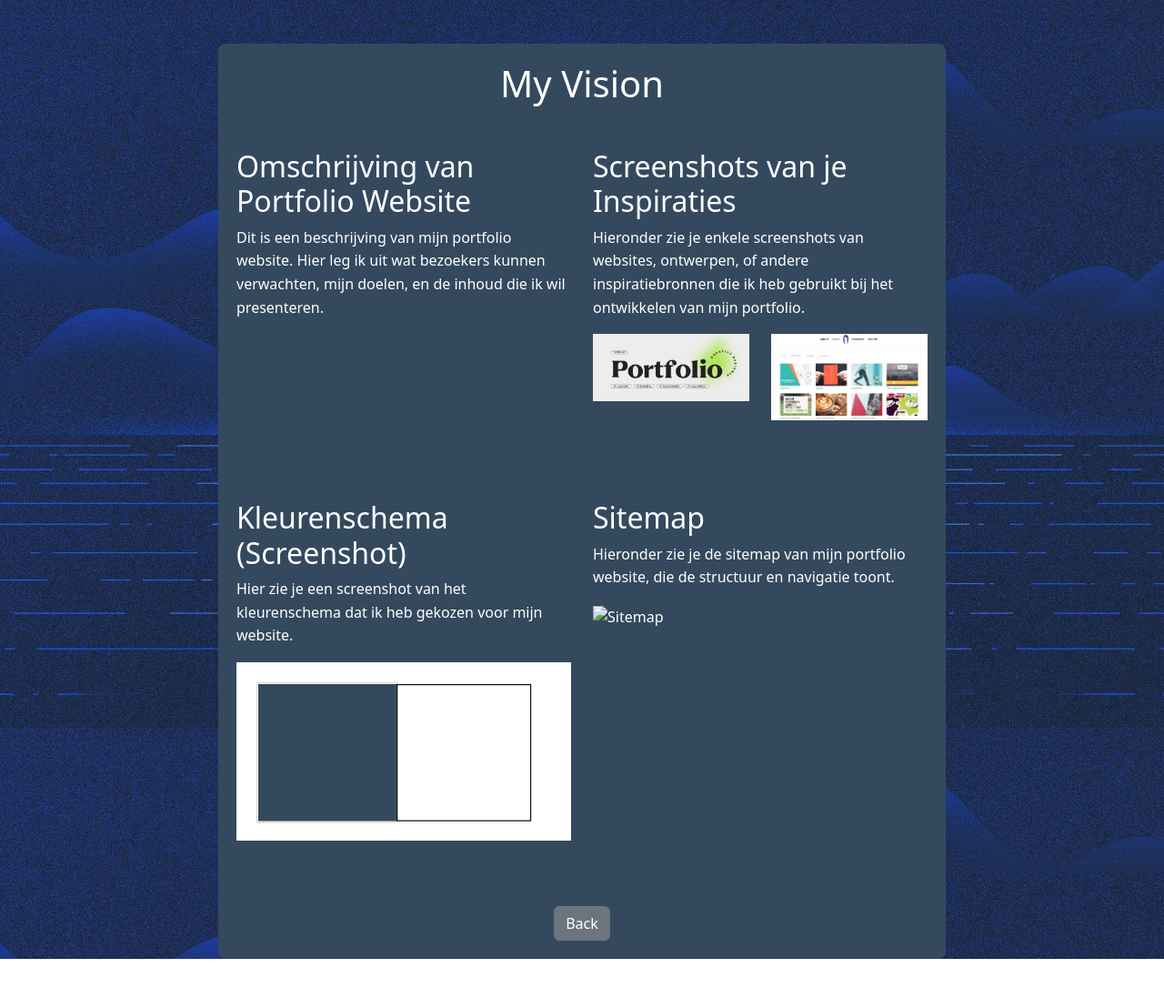
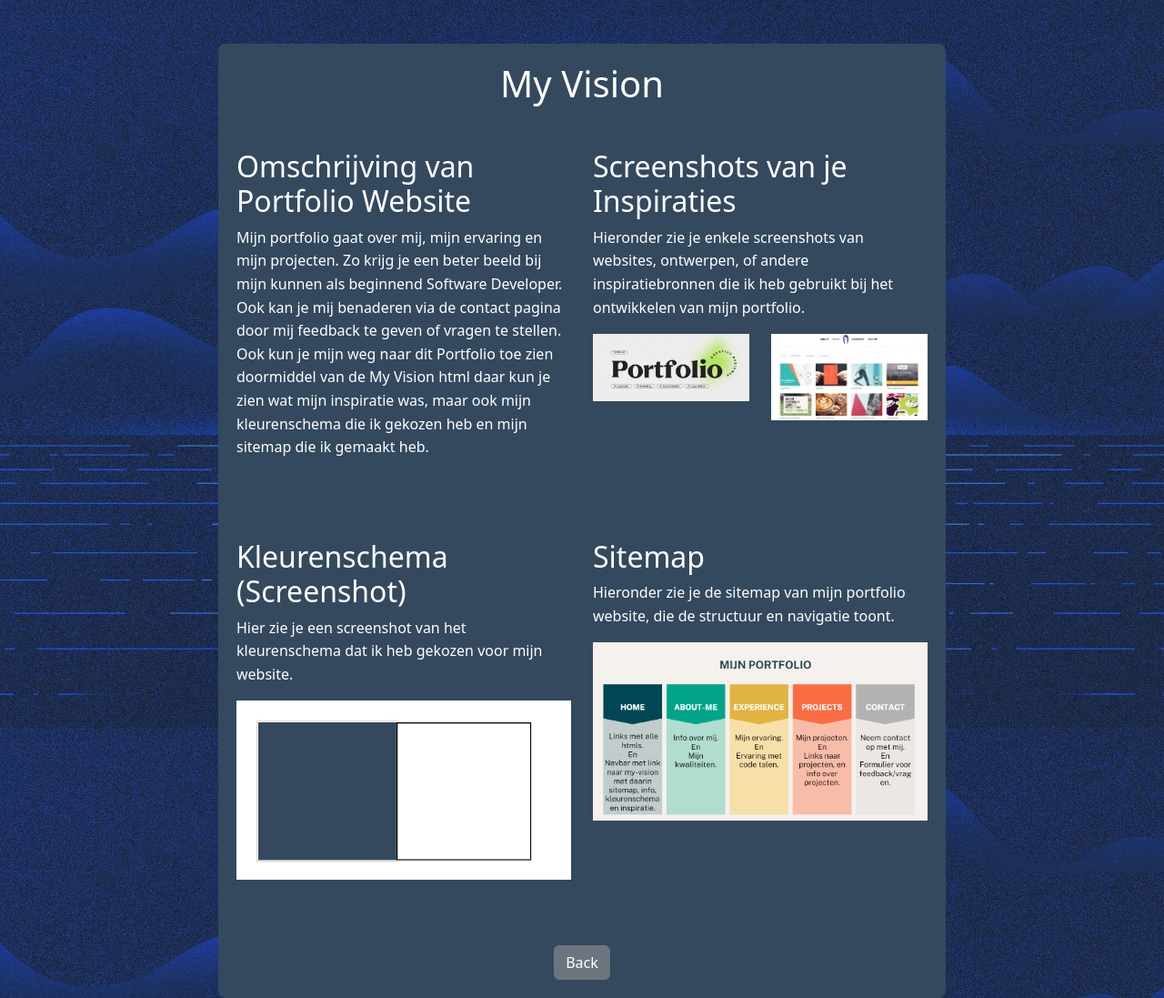
Before and after one commit to RubenvanderVliet/Rubenvandervliet.github.io, a plain HTML site: page my-vision.html in a window 1280 px wide. Shown: the whole page at 91% size. Before the commit the page ends 1054 px from the top, so only its background shows below. Drawn offline with nearby package versions, Linux system fonts and the light colour scheme.

Commit message:
Sitemap toegevoegd aan mijn My-Vision.html, hierdoor krijg je een goed beeld over mijn weg naar dit portfolio.

```diff
--- a/my-vision.html
+++ b/my-vision.html
@@ -16,7 +16,7 @@
         <div class="col-md-6 mb-4">
             <h2>Omschrijving van Portfolio Website</h2>
             <p>
-                Dit is een beschrijving van mijn portfolio website. Hier leg ik uit wat bezoekers kunnen verwachten, mijn doelen, en de inhoud die ik wil presenteren.
+                Mijn portfolio gaat over mij, mijn ervaring en mijn projecten. Zo krijg je een beter beeld bij mijn kunnen als beginnend Software Developer. Ook kan je mij benaderen via de contact pagina door mij feedback te geven of vragen te stellen. Ook kun je mijn weg naar dit Portfolio toe zien doormiddel van de My Vision html daar kun je zien wat mijn inspiratie was, maar ook mijn kleurenschema die ik gekozen heb en mijn sitemap die ik gemaakt heb.
             </p>
         </div>
         <div class="col-md-6 mb-4">
@@ -48,7 +48,7 @@
             <p>
                 Hieronder zie je de sitemap van mijn portfolio website, die de structuur en navigatie toont.
             </p>
-            <img src="img/sitemap.png" class="img-fluid" alt="Sitemap">
+            <img src="img/sitemap-pofo.png" class="img-fluid" alt="Sitemap">
         </div>
     </div>
 
```
Also changed, not shown: img/sitemap-pofo.png (added).
